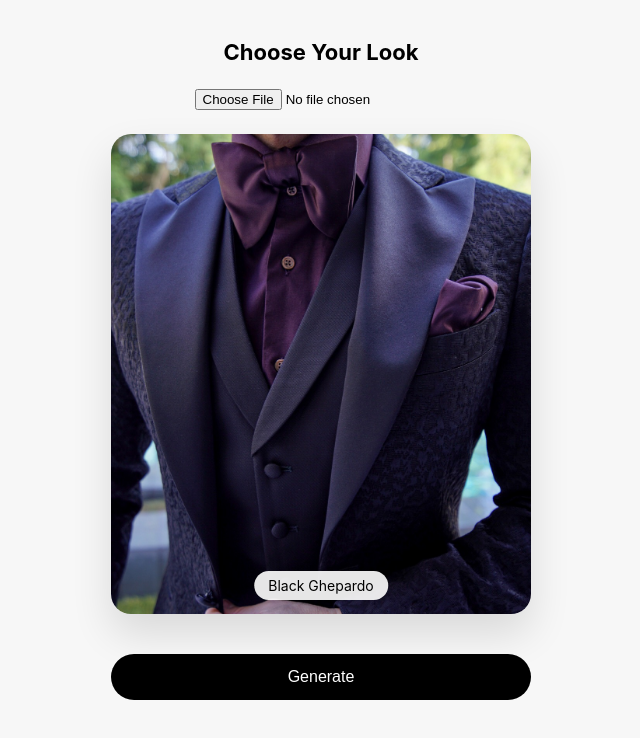
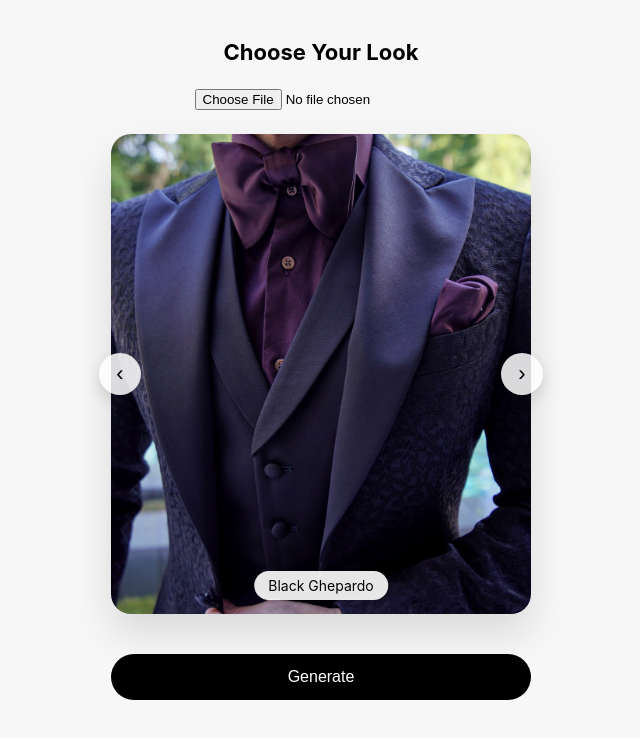
Before and after one commit to mara-dotcom/face-swap-backend, a website: page index.html in a window 1280 px wide. Shown: the whole page, without its empty margins (319-959 px from the left). Drawn offline with Linux system fonts and the light colour scheme.

Commit message:
index.html

```diff
--- a/index.html
+++ b/index.html
@@ -95,6 +95,38 @@
       border-radius: 20px;
       box-shadow: 0 20px 40px rgba(0,0,0,0.15);
     }
+    .arrow {
+  position: absolute;
+  top: 50%;
+  transform: translateY(-50%);
+  background: rgba(255,255,255,0.85);
+  border: none;
+  width: 42px;
+  height: 42px;
+  border-radius: 50%;
+  font-size: 22px;
+  cursor: pointer;
+  box-shadow: 0 6px 16px rgba(0,0,0,0.15);
+  display: flex;
+  align-items: center;
+  justify-content: center;
+}
+
+.arrow.left {
+  left: -12px;
+}
+
+.arrow.right {
+  right: -12px;
+}
+
+/* Hide arrows on small screens (mobile uses swipe) */
+@media (max-width: 600px) {
+  .arrow {
+    display: none;
+  }
+}
+
   </style>
 </head>
 
@@ -107,11 +139,17 @@
     </div>
 
     <div class="look-picker">
-      <div class="card" id="card">
-        <img id="lookImage" />
-      </div>
-      <div class="look-name" id="lookName"></div>
-    </div>
+  <button class="arrow left" onclick="prevLook()">‹</button>
+
+  <div class="card" id="card">
+    <img id="lookImage" />
+  </div>
+
+  <button class="arrow right" onclick="nextLook()">›</button>
+
+  <div class="look-name" id="lookName"></div>
+</div>
+
 
     <button class="generate" id="generateBtn">Generate</button>
 
```
